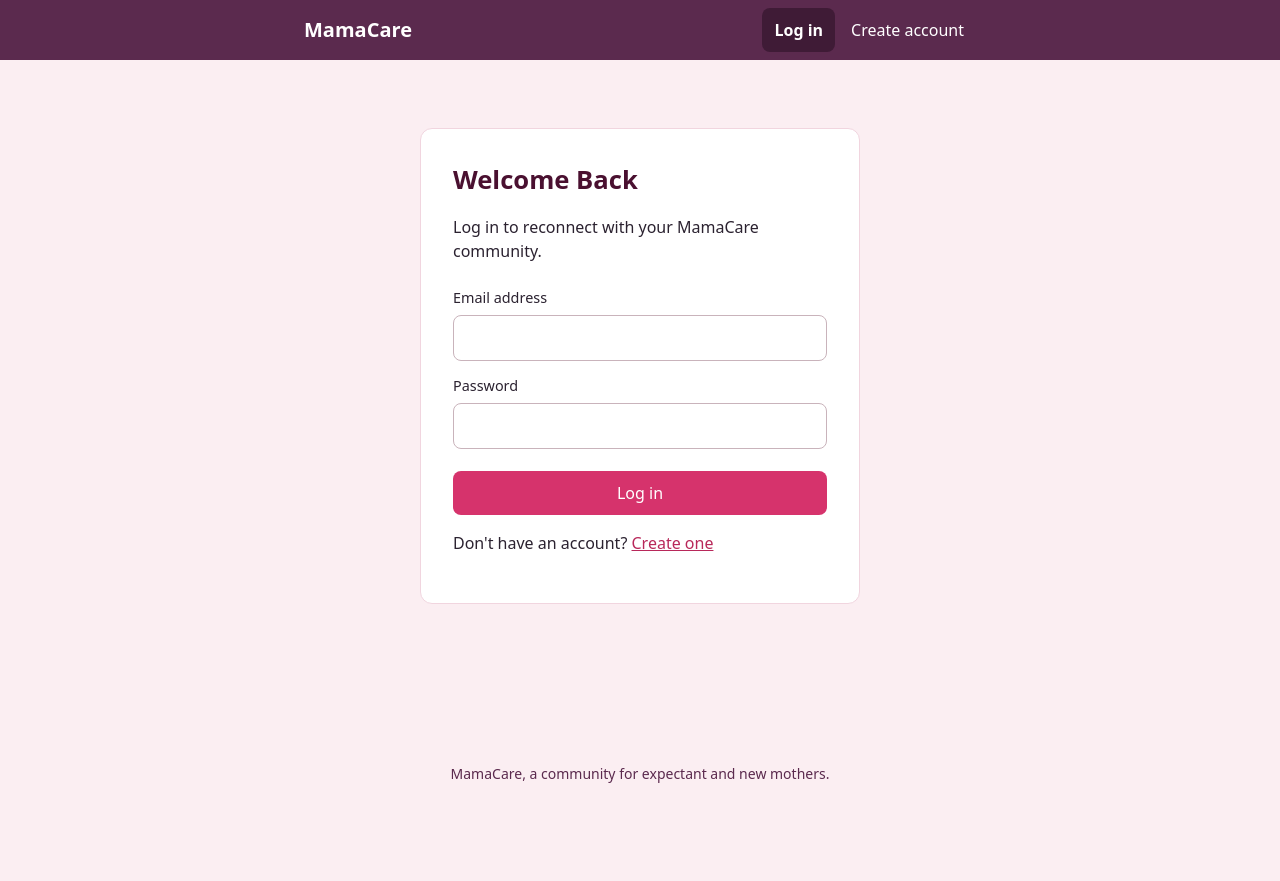
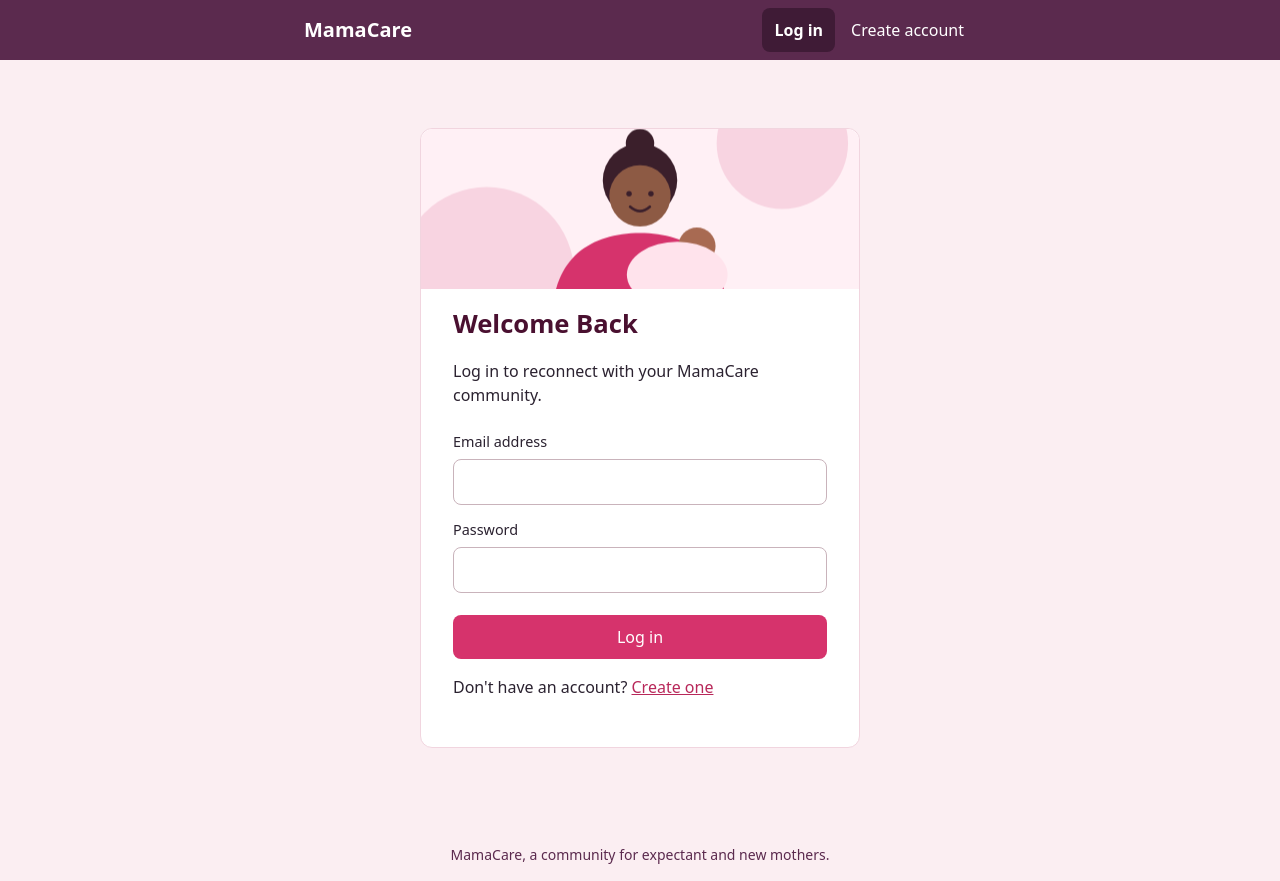
Before and after one commit to Daisy10688/iyf-s12-communityhub-team-Daisy10688, a React app in the folder frontend/: page /login in a window 1280 px wide. Before the commit the page ends 800 px from the top, so only its background shows below. Built offline with nearby package versions, Linux system fonts and the light colour scheme; no server answers; the HTML template or start-up script is replaced by a standard one.

Commit message:
style  add mother and baby illustrations to auth cards

```diff
--- a/frontend/src/styles/auth.css
+++ b/frontend/src/styles/auth.css
@@ -79,3 +79,15 @@
   .auth-page { padding: 48px 16px; }
   .auth-card { padding: 32px; }
 }
+.auth-card::before {
+  content: "";
+  display: block;
+  height: 160px;
+  margin: -24px -20px 16px;
+  background: url("../assets/mother-baby.svg") center / cover no-repeat;
+  border-radius: 12px 12px 0 0;
+}
+
+@media (min-width: 768px) {
+  .auth-card::before { margin: -32px -32px 16px; }
+}
```
Also changed, not shown: frontend/src/assets/mother-baby.svg (added).
